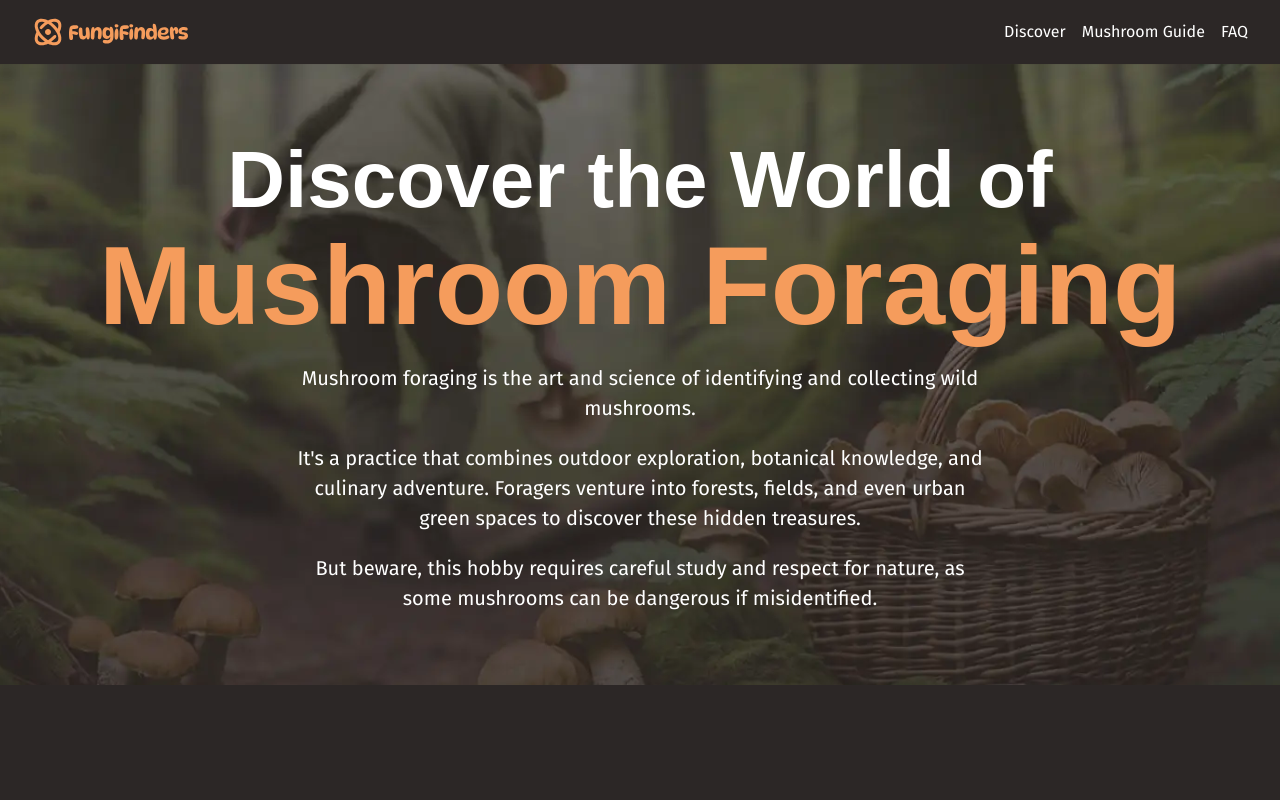
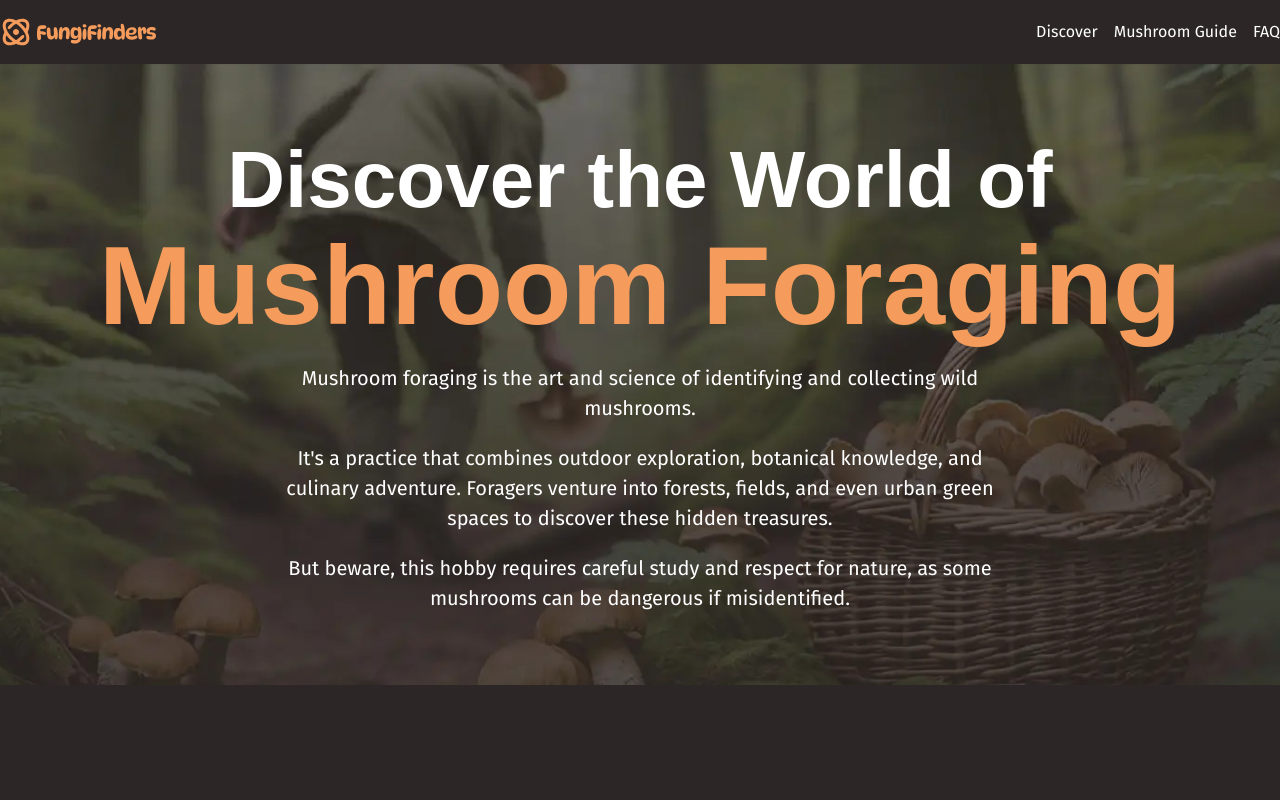
Before and after one commit to Joseadu/fungi, an Angular app: page / in a window 1280 px wide. Shown: the top 800 px of the page. Built offline with nearby package versions, Linux system fonts and the light colour scheme.

Commit message:
.wrapped changed

```diff
--- a/src/styles/layout.css
+++ b/src/styles/layout.css
@@ -17,7 +17,7 @@
         --wrapper-max-width: 1130px;
         --wrapper-padding: 1rem;
 
-        max-width: min(var(--wrapper-max-width), 100% - var(--wrapper-padding)* 2);
+        max-width: var(--wrapper-max-width);
         margin-inline: auto;
         padding-inline: var(--wrapper-padding);
         box-sizing: content-box;
@@ -29,5 +29,9 @@
         &[data-width="wide"] {
             --wrapper-max-width: 1330px;
         }
+
+        @media (width > 1130px) {
+            --wrapper-padding: 0;
+        }
     }
 }
```
